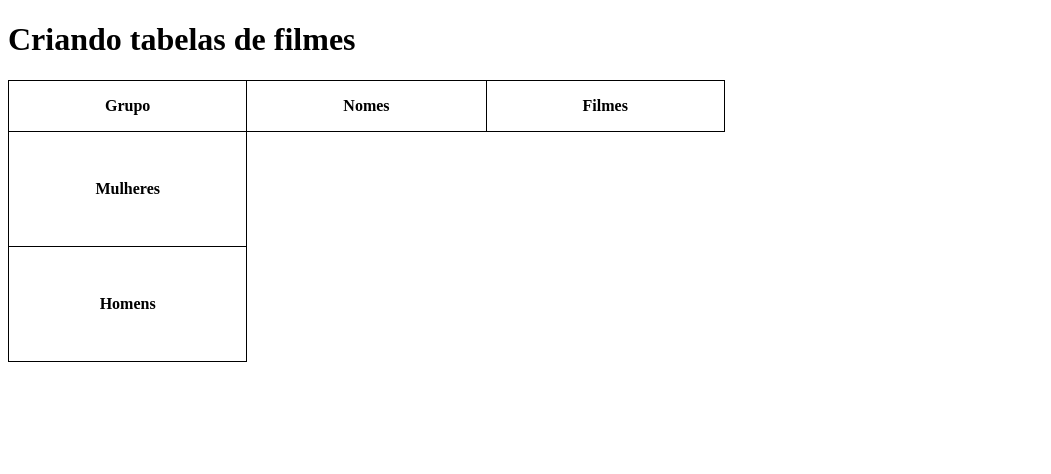
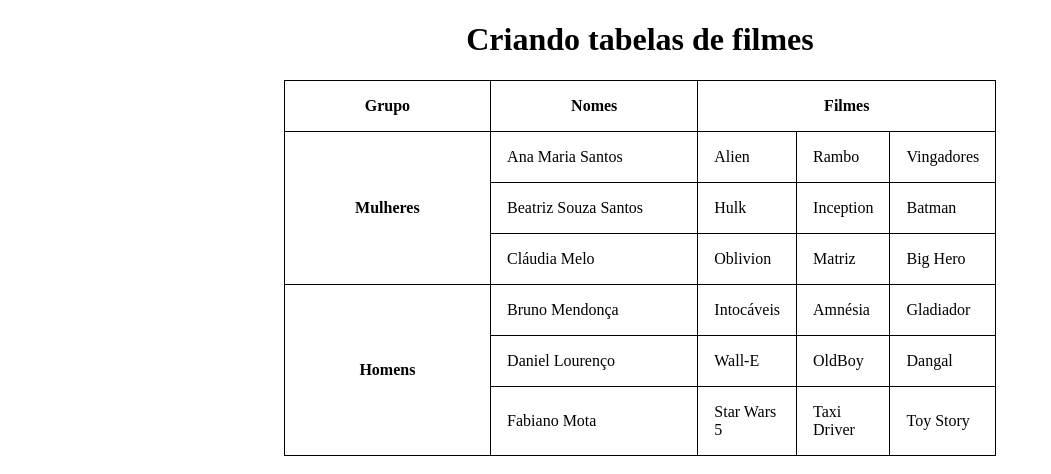
Before and after one commit to anjinha-oliveira/projeto-tabelas, a plain HTML site: page pacote-d013/tabelas-filmes.html in a window 1280 px wide. Shown: the whole page, without its empty margins (0-1051 px from the left). Drawn offline with Linux system fonts and the light colour scheme.

Commit message:
Adicionando todos os dados na tabela

```diff
--- a/pacote-d013/style-table-movies.css
+++ b/pacote-d013/style-table-movies.css
@@ -1,16 +1,26 @@
 @charset "UTF-8";
+
+h1 {
+    text-align: center;
+}
 
 table {
     border-collapse: collapse;
+    width: 50% !important;
+    margin: auto;
 }
 
 th.header{
     border: 1px solid black;
-    padding: 1em 6em;
-    height: 11px;
+    padding: 1em 5em;
 }
 
 th.co-header {
     border: 1px solid black;
-    padding: 3em;
+    padding: 1em;
 }
+
+td {
+    padding: 1em;
+    border: 1px solid;
+}
--- a/pacote-d013/tabelas-filmes.html
+++ b/pacote-d013/tabelas-filmes.html
@@ -13,16 +13,50 @@
             <tr>
                 <th class="header" scope="col">Grupo</th>
                 <th class="header" scope="col">Nomes</th>
-                <th class="header" scope="col">Filmes</th>
+                <th class="header" scope="col" colspan="3">Filmes</th>
             </tr>
         </thead>
         <tbody>
             <tr>
-                <th class="co-header" scope="row">Mulheres</th>
+                <th class="co-header" scope="row" rowspan="3">Mulheres</th>
+                <td>Ana Maria Santos</td>
+                <td>Alien</td>
+                <td>Rambo</td>
+                <td>Vingadores</td>
+                <tr>
+                    <td>Beatriz Souza Santos</td>
+                    <td>Hulk</td>
+                    <td>Inception</td>
+                    <td>Batman</td>
+                </tr>
+                <tr>
+                    <td>Cláudia Melo</td>
+                    <td>Oblivion</td>
+                    <td>Matriz</td>
+                    <td>Big Hero</td>
+                </tr>
+
             </tr>
             <tr>
-                <th class="co-header" scope="row">Homens</th>
+                <th class="co-header" scope="row" rowspan="3">Homens</th>
+                <td>Bruno Mendonça</td>
+                <td>Intocáveis</td>
+                <td>Amnésia</td>
+                <td>Gladiador</td>
             </tr>
+            <tr>
+                <td>Daniel Lourenço</td>
+                <td>Wall-E</td>
+                <td>OldBoy</td>
+                <td>Dangal</td>
+            </tr>
+            <tr>
+                <td>Fabiano Mota</td>
+                <td>Star Wars 5</td>
+                <td>Taxi Driver</td>
+                <td>Toy Story</td>
+            </tr>
+
         </tbody>
     </table>
 </body>
```
